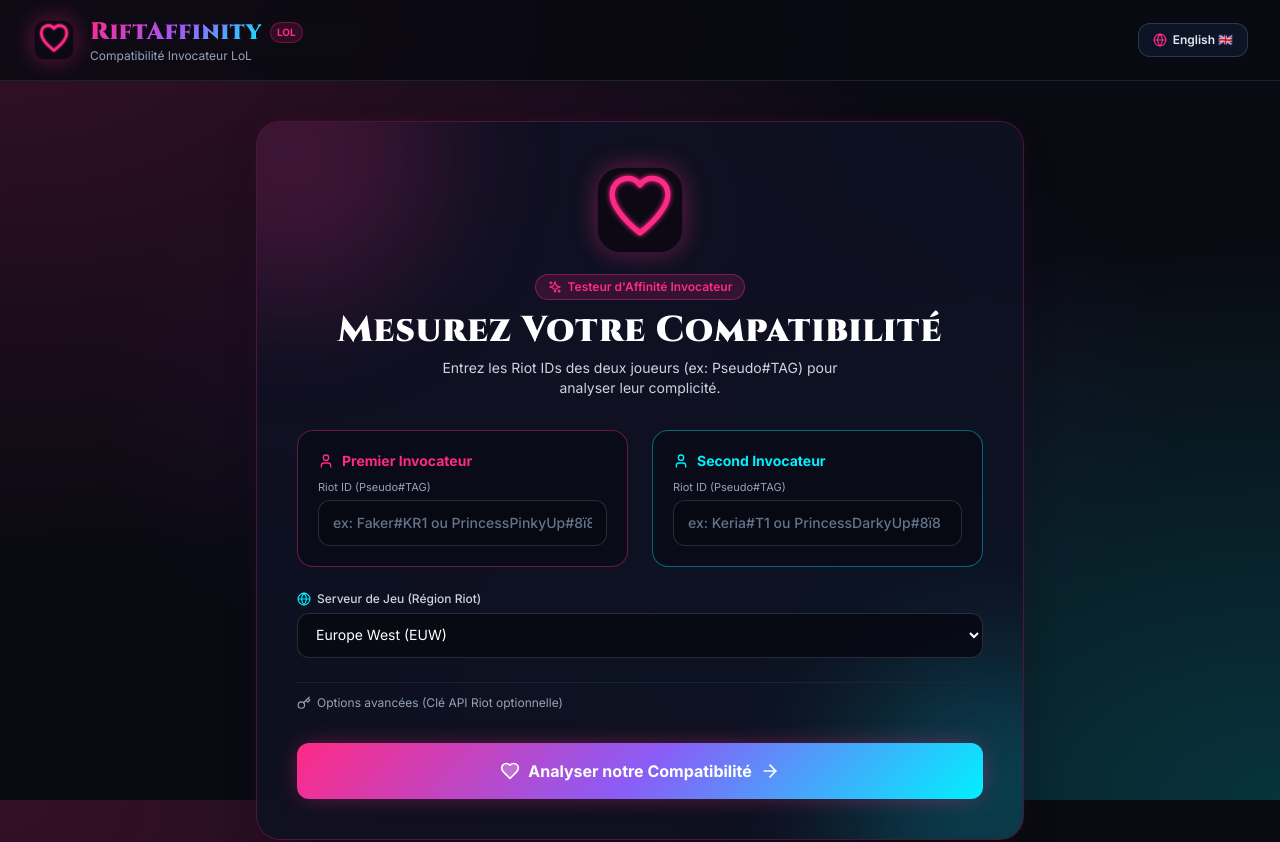
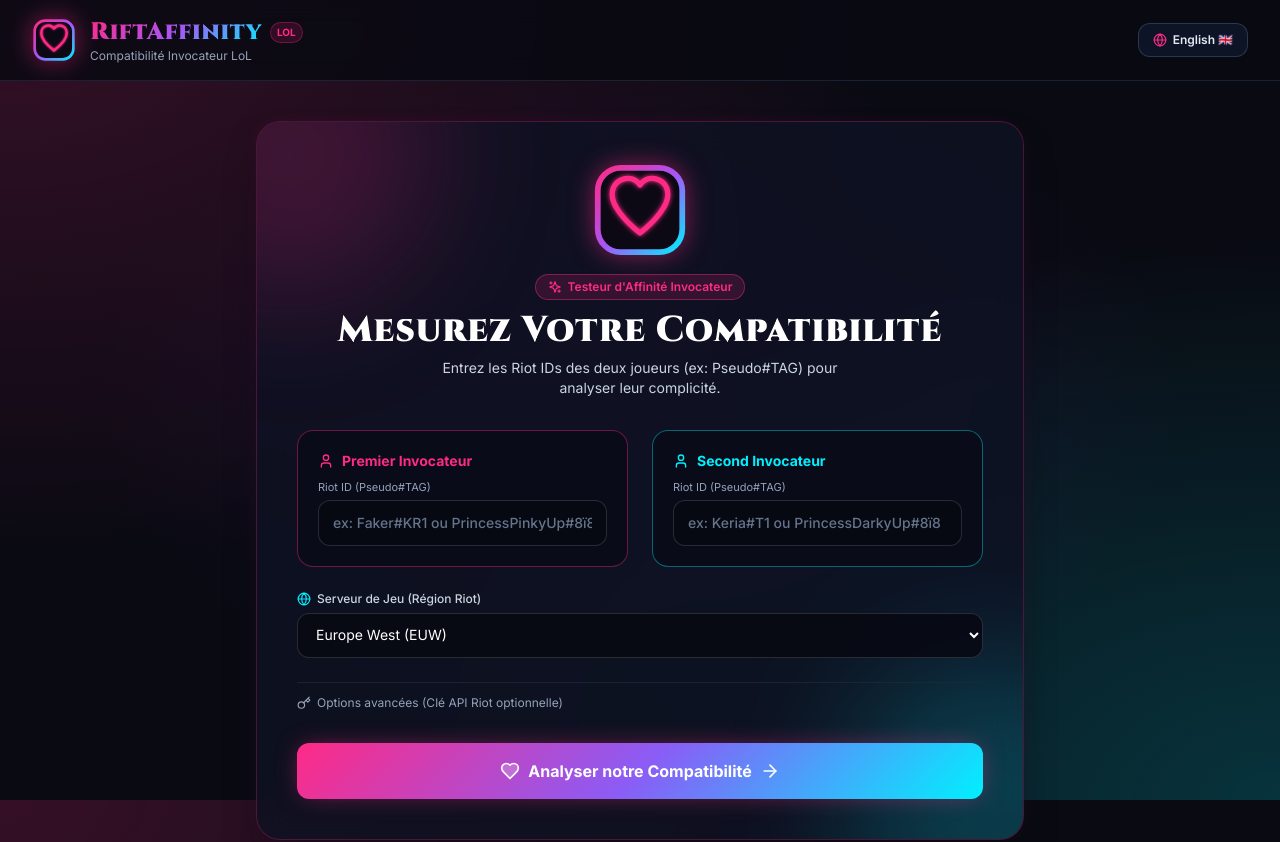
Before and after one commit to Nitrovinzleo/RiftAfinity, a React (Vite) app in the folder frontend/: page / in a window 1280 px wide. Shown: the top 842 px of the page. Built offline with nearby package versions, Linux system fonts and the light colour scheme.

Commit message:
fix: Generate unique SVG IDs per Logo component instance to guarantee 100% rendering across all components

```diff
--- a/frontend/src/components/Logo.jsx
+++ b/frontend/src/components/Logo.jsx
@@ -1,6 +1,11 @@
-import React from 'react';
+import React, { useId } from 'react';
 
 export default function Logo({ size = "md", className = "" }) {
+  const rawId = useId();
+  const cleanId = rawId.replace(/:/g, '');
+  const gradientId = `logoGrad_${cleanId}`;
+  const filterId = `logoGlow_${cleanId}`;
+
   const sizeMap = {
     sm: "w-8 h-8",
     md: "w-11 h-11",
@@ -14,19 +19,21 @@
     <div className={`relative flex items-center justify-center shrink-0 ${currentSize} ${className}`}>
       <svg
         viewBox="0 0 100 100"
-        className="w-full h-full drop-shadow-[0_0_12px_rgba(255,42,133,0.4)]"
+        className="w-full h-full drop-shadow-[0_0_12px_rgba(255,42,133,0.5)]"
       >
         <defs>
-          <linearGradient id="logoBorderGradient" x1="0%" y1="0%" x2="100%" y2="100%">
+          <linearGradient id={gradientId} x1="0%" y1="0%" x2="100%" y2="100%">
             <stop offset="0%" stopColor="#ff2a85"></stop>
             <stop offset="50%" stopColor="#a855f7"></stop>
             <stop offset="100%" stopColor="#00f0ff"></stop>
           </linearGradient>
-          <filter id="neonGlowEffect" x="-20%" y="-20%" width="140%" height="140%">
+          <filter id={filterId} x="-30%" y="-30%" width="160%" height="160%">
             <feGaussianBlur stdDeviation="3" result="blur"></feGaussianBlur>
             <feComposite in="SourceGraphic" in2="blur" operator="over"></feComposite>
           </filter>
         </defs>
+
+        {/* Carré sombre avec bordure dégradée */}
         <rect
           x="6"
           y="6"
@@ -35,9 +42,11 @@
           rx="24"
           ry="24"
           fill="#0c0915"
-          stroke="url(#logoBorderGradient)"
+          stroke={`url(#${gradientId})`}
           strokeWidth="6"
         ></rect>
+
+        {/* Cœur néon fuchsia au centre */}
         <path
           d="M50 74 C31 59 21 44 21 34 C21 23 29 17 38 17 C45 17 48 21 50 24 C52 21 55 17 62 17 C71 17 79 23 79 34 C79 44 69 59 50 74 Z"
           fill="none"
@@ -45,7 +54,7 @@
           strokeWidth="5.5"
           strokeLinecap="round"
           strokeLinejoin="round"
-          filter="url(#neonGlowEffect)"
+          filter={`url(#${filterId})`}
         ></path>
       </svg>
     </div>
```
Also changed, not shown: frontend/public/favicon.svg.
